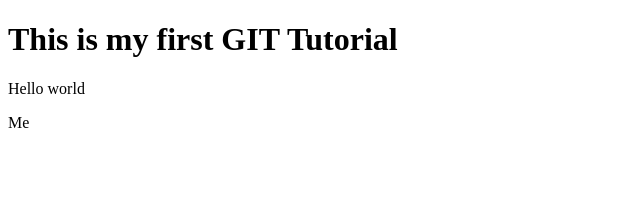
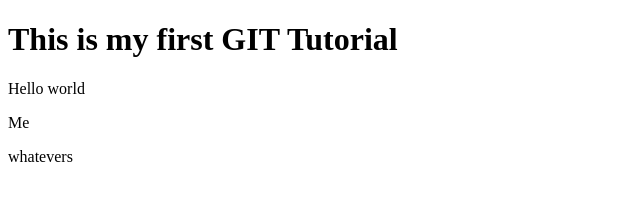
Before and after one commit to Henixtech/GIT, a plain HTML site: page index.html in a window 1280 px wide. Shown: the full height of the page, 0-640 px from the left. Drawn offline with Linux system fonts and the light colour scheme.

Commit message:
added a section

```diff
--- a/index.html
+++ b/index.html
@@ -9,6 +9,7 @@
     <h1>This is my first GIT Tutorial</h1>
     <p>Hello world</p>
     <p>Me</p>
+    <section>whatevers</section>
     <div></div>
 </body>
 </html>
```
